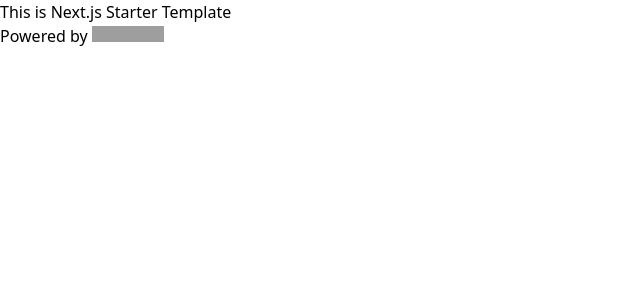
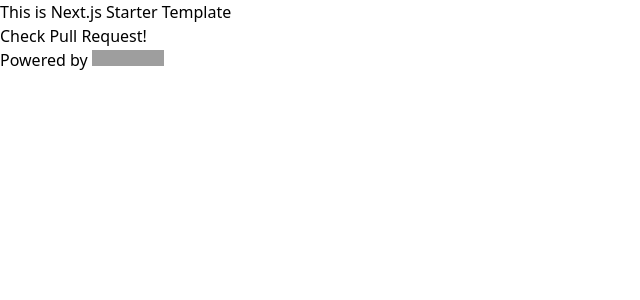
Before and after one commit to kijikunnn/nextjs_starter, a Next.js app: page / in a window 1280 px wide. Shown: the top 300 px of the page, without its empty margins (0-640 px from the left). Built offline with nearby package versions, Linux system fonts and the light colour scheme; grey boxes are pictures that could not be loaded.

Commit message:
✅ check pull request test

```diff
--- a/src/pages/index.tsx
+++ b/src/pages/index.tsx
@@ -5,6 +5,7 @@ const Home: NextPage = () => {
   return (
     <Layout>
       <h1>This is Next.js Starter Template</h1>
+      <h2>Check Pull Request!</h2>
     </Layout>
   );
 };
```
Also changed, not shown: 1 other file (tests, documents, lock files or other folders).
